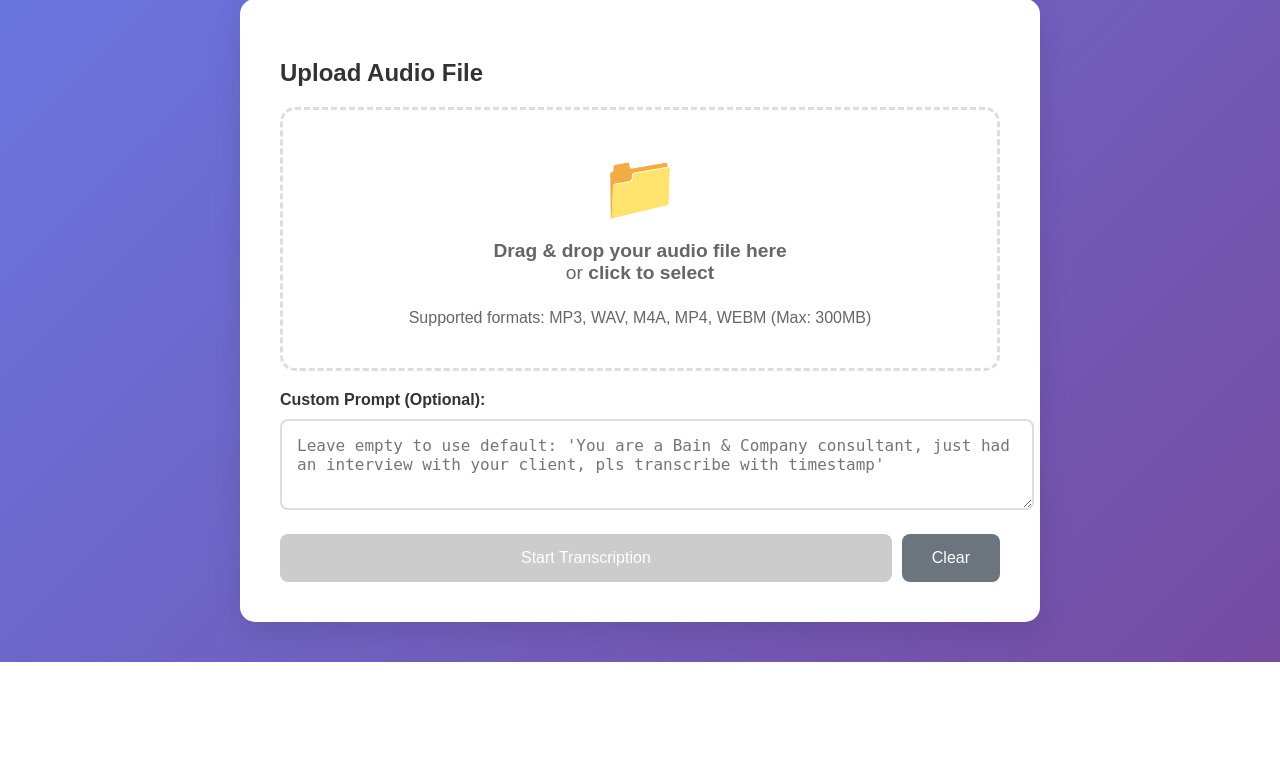
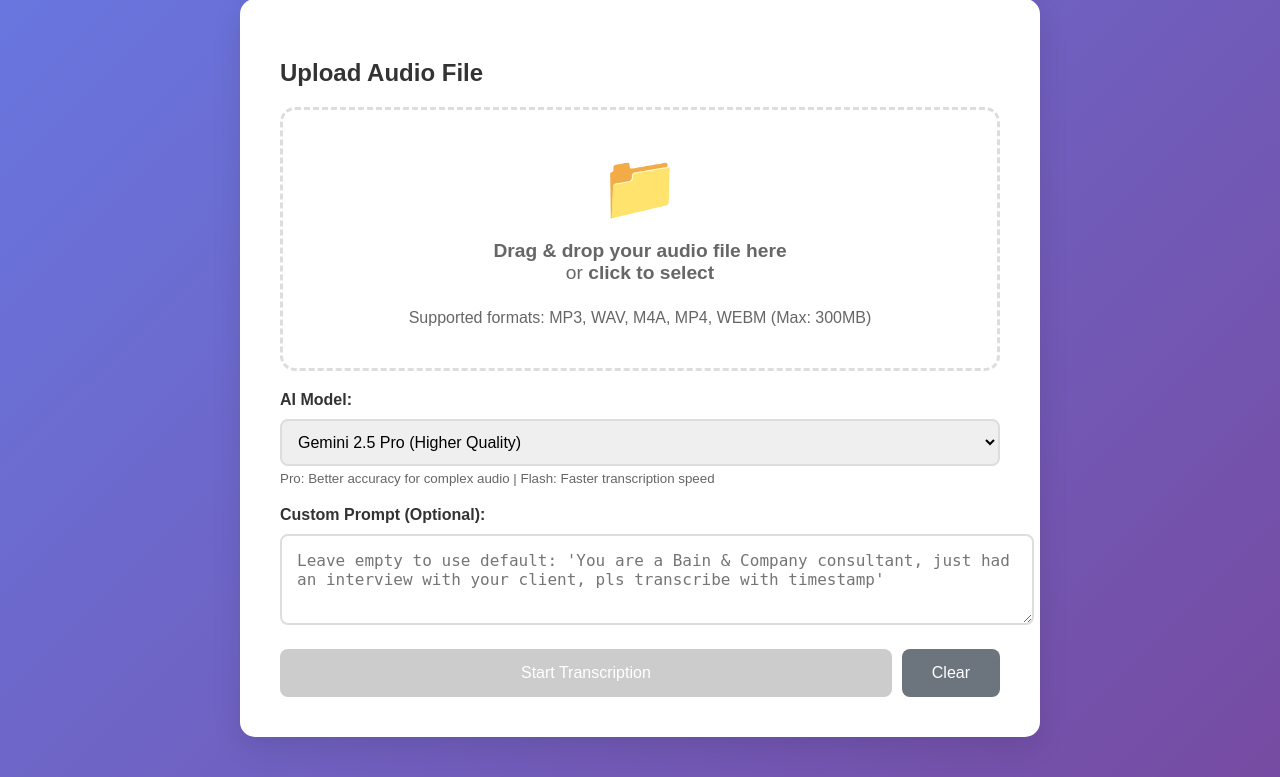
Before and after one commit to bl2778/Toolbox, a Flask app: page /transcription in a window 1280 px wide. Shown: the part 375-1152 px from the top of the page. Before the commit the page ends 1037 px from the top, so only its background shows below. Run offline with Flask 3, Linux system fonts and the light colour scheme; the visitor is signed in with stand-in values (Sample User, id 1).

Commit message:
Version options available

```diff
--- a/app.py
+++ b/app.py
@@ -72,7 +72,7 @@ def transcription():
         return redirect(url_for('index'))
     return render_template('transcription.html')
 
-def process_transcription_async(task_id, temp_file_path, custom_prompt, file_size, filename):
+def process_transcription_async(task_id, temp_file_path, custom_prompt, file_size, filename, model_name="gemini-2.5-pro"):
     """Async function to handle transcription processing"""
     try:
         # Update status - API uploading
@@ -84,7 +84,7 @@ def process_transcription_async(task_id, temp_file_path, custom_prompt, file_siz
         })
 
         # Upload to Gemini
-        model = genai.GenerativeModel("gemini-2.5-pro")
+        model = genai.GenerativeModel(model_name)
         audio_file = genai.upload_file(temp_file_path)
 
         # Update status - API uploaded
@@ -217,6 +217,12 @@ def transcribe_audio():
 
     file = request.files['audio_file']
     custom_prompt = request.form.get('prompt', '')
+    selected_model = request.form.get('model', 'gemini-2.5-pro')
+
+    # Validate model selection
+    valid_models = ['gemini-2.5-pro', 'gemini-2.5-flash']
+    if selected_model not in valid_models:
+        return jsonify({'error': f'Invalid model. Must be one of: {", ".join(valid_models)}'}), 400
 
     if file.filename == '':
         return jsonify({'error': 'No file selected'}), 400
@@ -261,7 +267,7 @@ def transcribe_audio():
             # Start async processing
             thread = threading.Thread(
                 target=process_transcription_async,
-                args=(task_id, temp_file_path, custom_prompt, file_size, file.filename)
+                args=(task_id, temp_file_path, custom_prompt, file_size, file.filename, selected_model)
             )
             thread.daemon = True
             thread.start()
--- a/templates/transcription.html
+++ b/templates/transcription.html
@@ -43,6 +43,18 @@
                 <strong>Selected File:</strong> <span id="fileName"></span><br>
                 <strong>Size:</strong> <span id="fileSize"></span><br>
                 <strong>Type:</strong> <span id="fileType"></span>
+            </div>
+
+            <!-- Model Selection -->
+            <div class="form-group">
+                <label for="modelSelect" class="form-label">AI Model:</label>
+                <select id="modelSelect" class="form-input" style="height: auto; padding: 12px;">
+                    <option value="gemini-2.5-pro">Gemini 2.5 Pro (Higher Quality)</option>
+                    <option value="gemini-2.5-flash">Gemini 2.5 Flash (Faster Processing)</option>
+                </select>
+                <small style="color: #666; display: block; margin-top: 5px;">
+                    Pro: Better accuracy for complex audio | Flash: Faster transcription speed
+                </small>
             </div>
 
             <!-- Custom Prompt -->
@@ -244,6 +256,7 @@
             if (!selectedFile) return;
 
             const customPrompt = document.getElementById('customPrompt').value.trim();
+            const selectedModel = document.getElementById('modelSelect').value;
 
             // Show progress bar and hide loading/results
             document.getElementById('progressSection').style.display = 'block';
@@ -259,6 +272,7 @@
                 if (customPrompt) {
                     formData.append('prompt', customPrompt);
                 }
+                formData.append('model', selectedModel);
 
                 const response = await fetch('/api/transcribe', {
                     method: 'POST',
```
